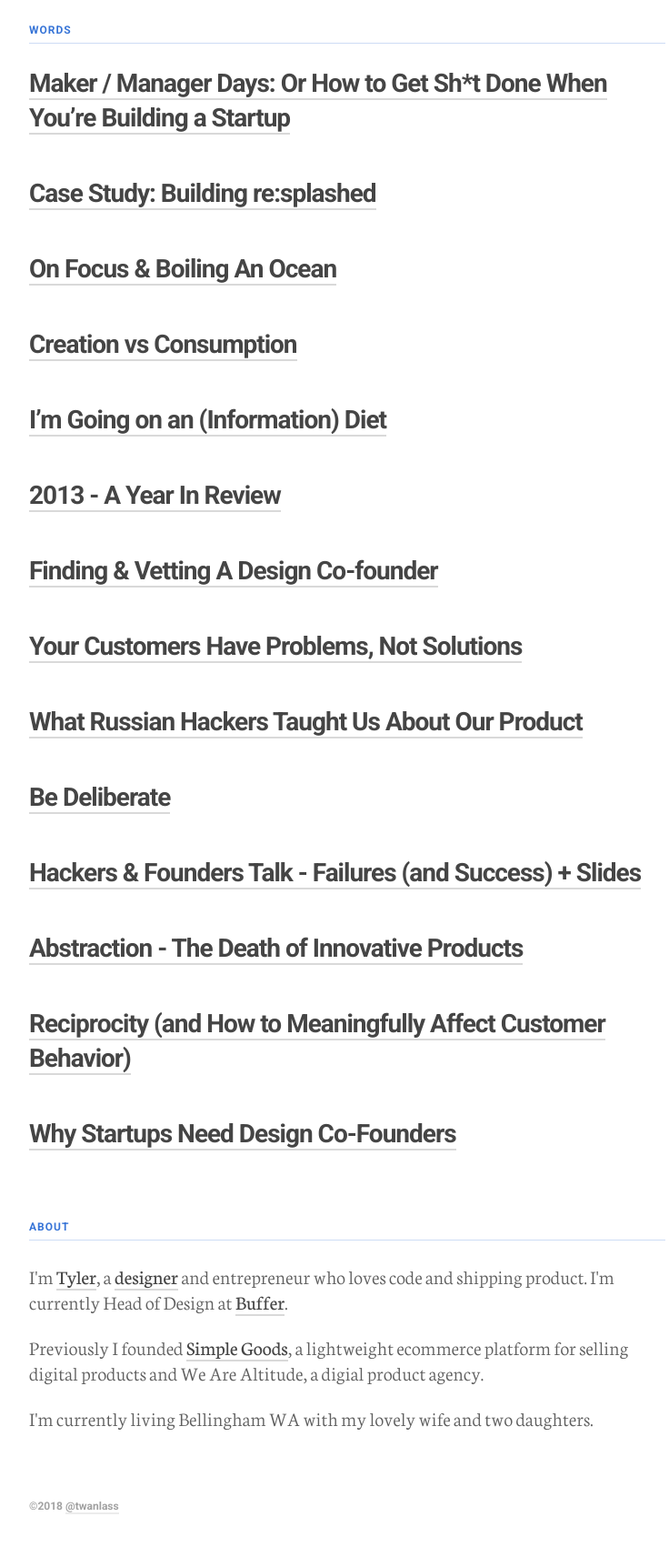
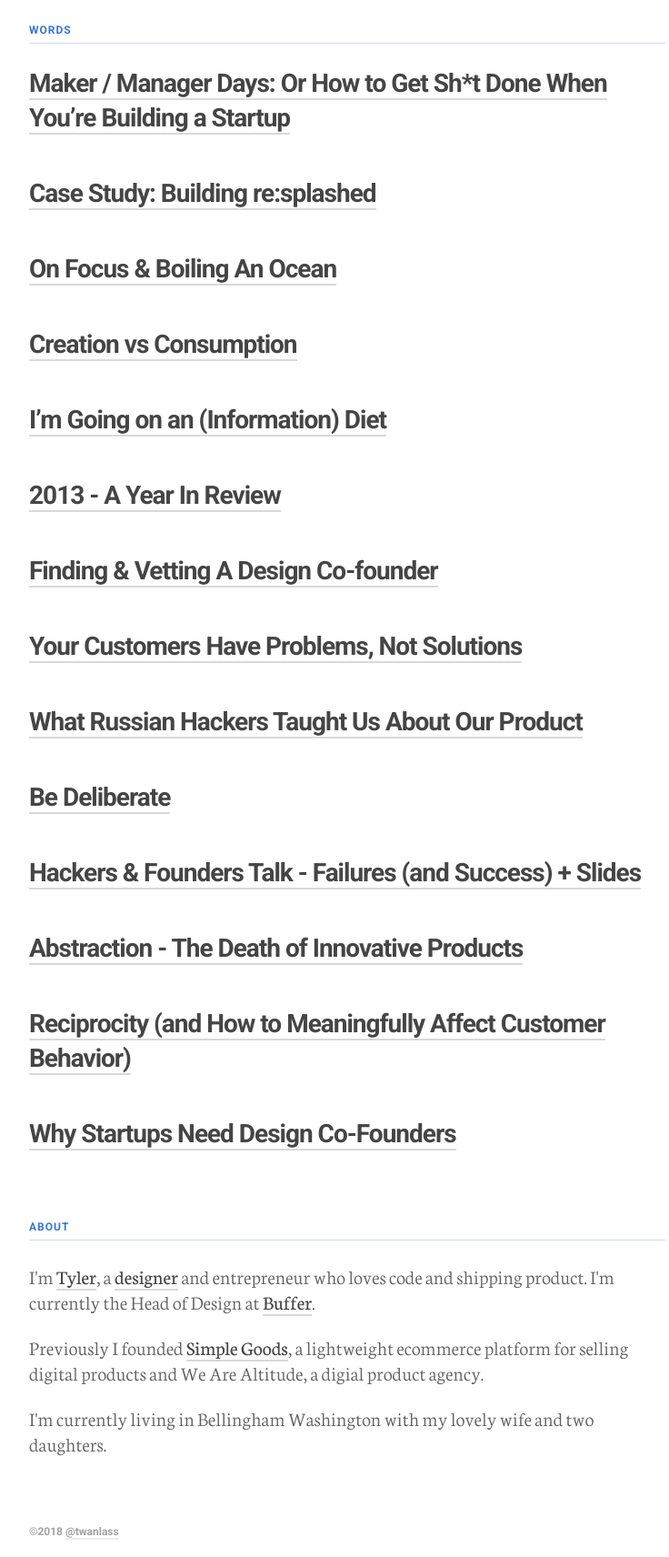
Before and after one commit to twanlass/twanlass.github.io, a Jekyll site: the page built from index.html, in a window 1280 px wide. Shown: the whole page at 91% size, without its empty margins (258-994 px from the left). Built offline with Jekyll 4.4.1, drawn with Linux system fonts in a browser that asks for light colours; before the commit the page ends 1684 px from its top, so only the background shows below that.

Commit message:
Update about.

```diff
--- a/_includes/about.html
+++ b/_includes/about.html
@@ -1,7 +1,7 @@
 <div class="about">
     <div class="heading">About</div>
     <div class="hr"></div>
-    <p>I'm <a href="//twitter.com/twanlass">Tyler</a>, a <a href="//folio.tdub.co">designer</a> and entrepreneur who loves code and shipping product. I'm currently Head of Design at <a href="//buffer.com">Buffer</a>.</p>
+    <p>I'm <a href="//twitter.com/twanlass">Tyler</a>, a <a href="//folio.tdub.co">designer</a> and entrepreneur who loves code and shipping product. I'm currently the Head of Design at <a href="//buffer.com">Buffer</a>.</p>
     <p>Previously I founded <a href="//simplegoods.co">Simple Goods</a>, a lightweight ecommerce platform for selling digital products and We Are Altitude, a digial product agency.</p>
-    <p>I'm currently living Bellingham WA with my lovely wife and two daughters.</p>
+    <p>I'm currently living in Bellingham Washington with my lovely wife and two daughters.</p>
 </div>
```
